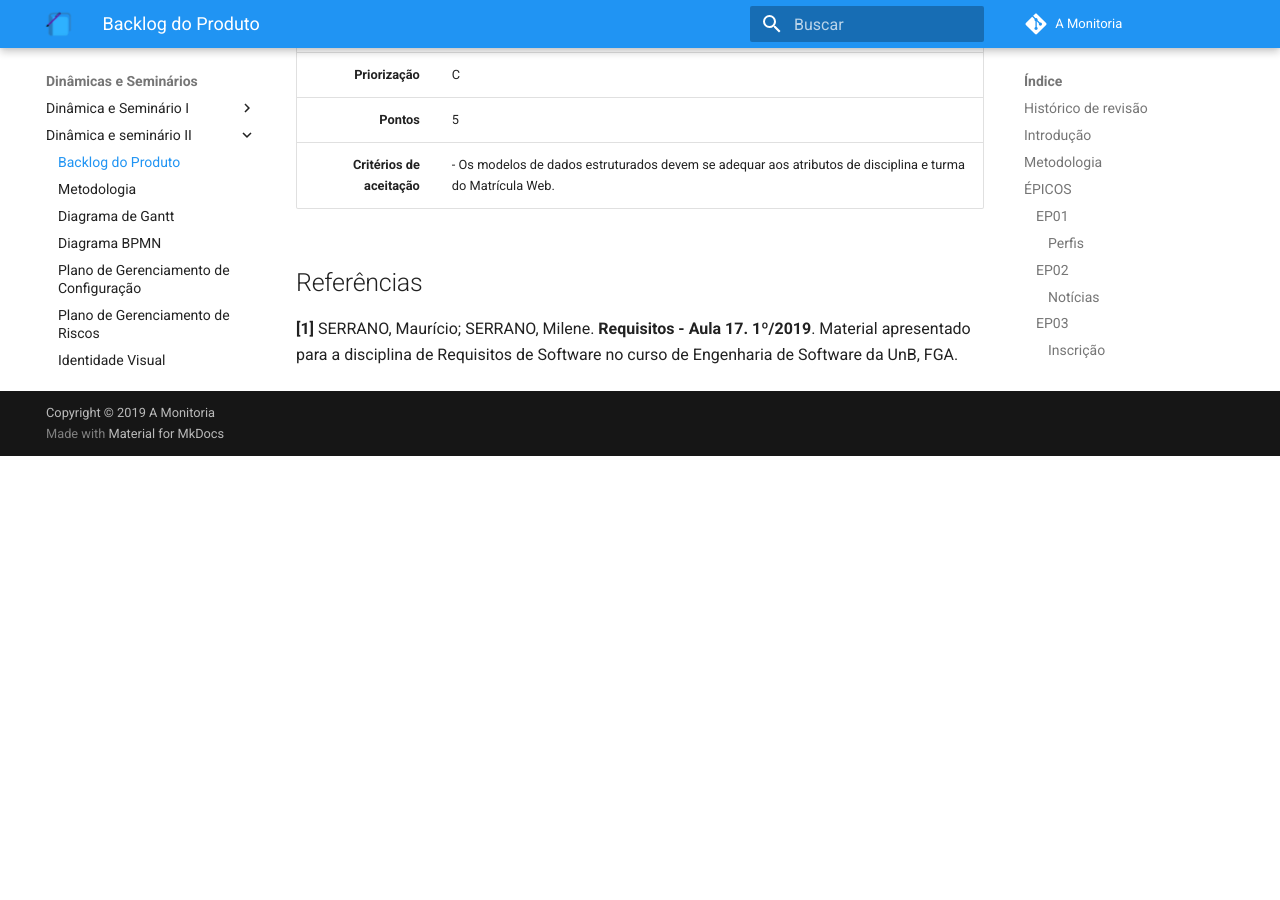
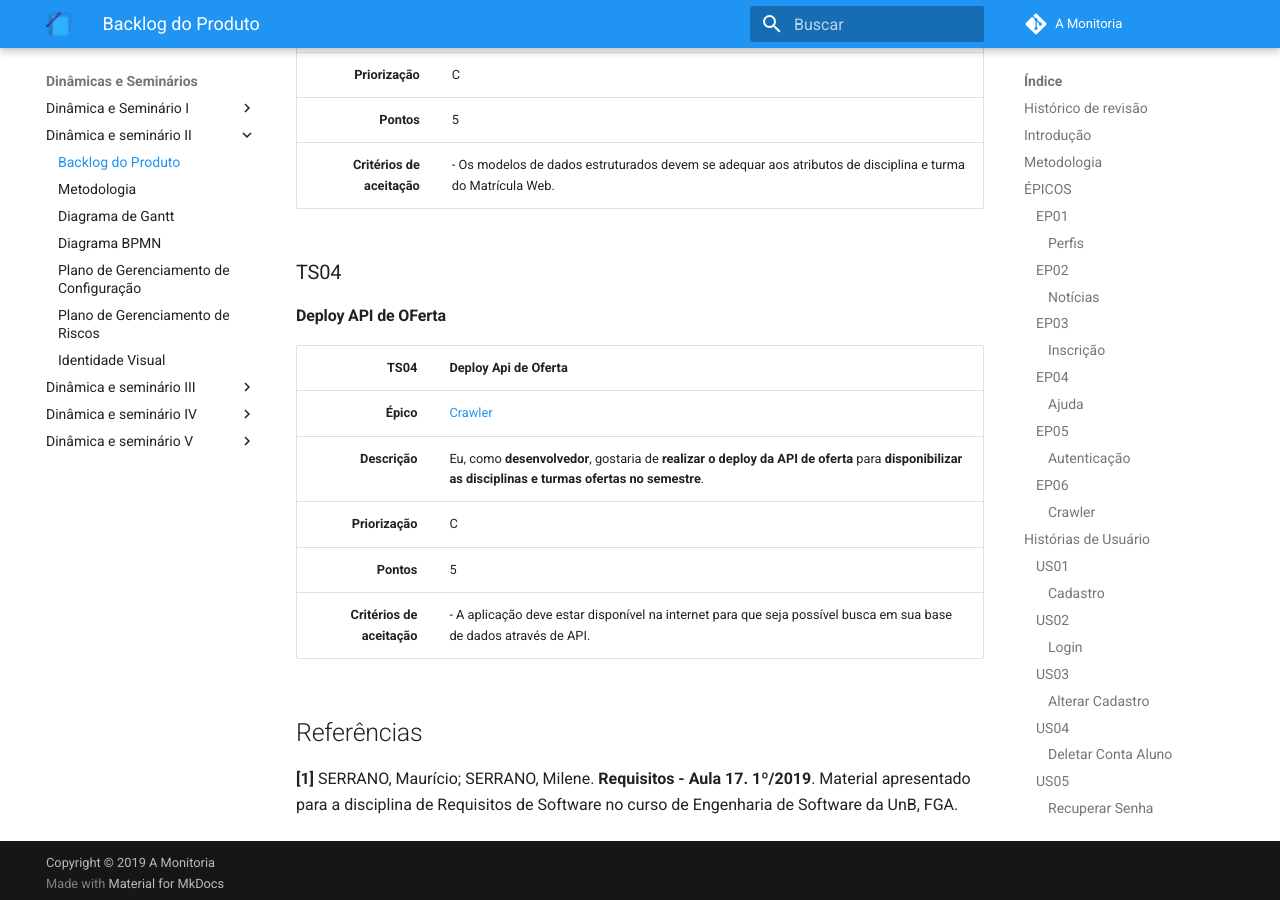
Before and after one commit to 2019-2-arquitetura-desenho/wiki, an MkDocs documentation site: the page built from docs/dinamica_seminario_II/backlog_do_produto.md, in a window 1280 px wide and 900 px high, scrolled down 16633 px. Built offline with MkDocs 1.6.1 and Material for MkDocs 9.7.7, drawn with Linux system fonts in a browser that asks for light colours; comment, search, counter and statistics services are not loaded; old or Windows-style settings are respelled for this version of MkDocs; before the commit the page ends 17089 px from its top, so only the background shows below that.

Commit message:
Adding TS04.
Signed-off-by: Rafael Makaha <rafael.makaha@gmail.com>

```diff
--- a/docs/dinamica_seminario_II/backlog_do_produto.md
+++ b/docs/dinamica_seminario_II/backlog_do_produto.md
@@ -426,6 +426,18 @@ Criar funcionalidades referentes a ferramenta de Web Crawler.
 | **Critérios de aceitação** | - Os modelos de dados estruturados devem se adequar aos atributos de disciplina e turma do Matrícula Web. |
 
 
+### TS04
+#### Deploy API de OFerta
+
+| TS04 | Deploy Api de Oferta |
+| ---: | :---------- |
+| **Épico** | [Crawler](#ep06) |
+| **Descrição** | Eu, como **desenvolvedor**, gostaria de **realizar o deploy da API de oferta** para **disponibilizar as disciplinas e turmas ofertas no semestre**. |
+| **Priorização** | C |
+| **Pontos** | 5 |
+| **Critérios de aceitação** | -  A aplicação deve estar disponível na internet para que seja possível busca em sua base de dados através de API. |
+
+
 ## Referências
 
 **[1]** SERRANO, Maurício; SERRANO, Milene. **Requisitos - Aula 17. 1º/2019**. Material apresentado para a disciplina de Requisitos de Software no curso de Engenharia de Software da UnB, FGA.
```
